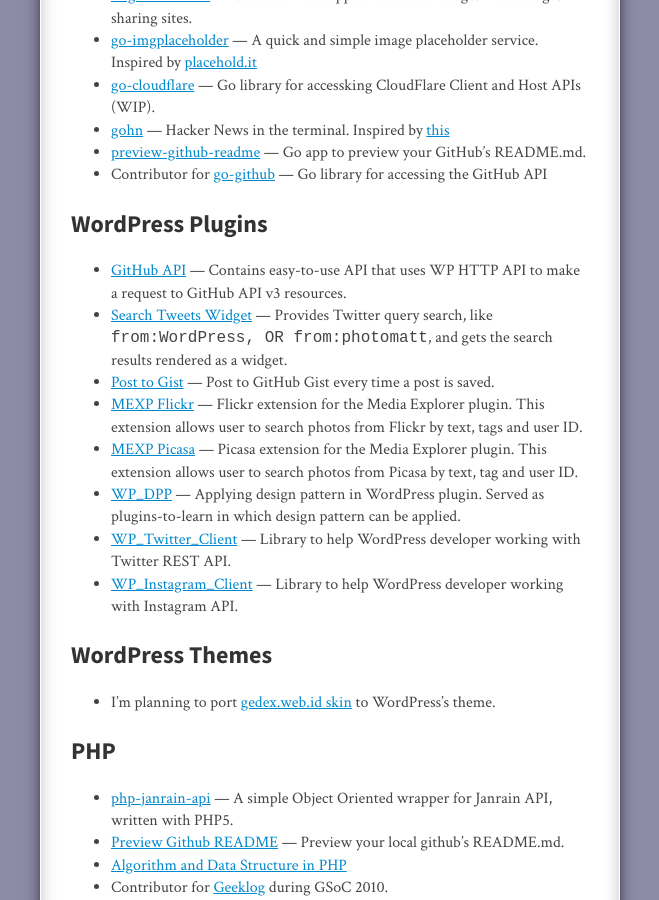
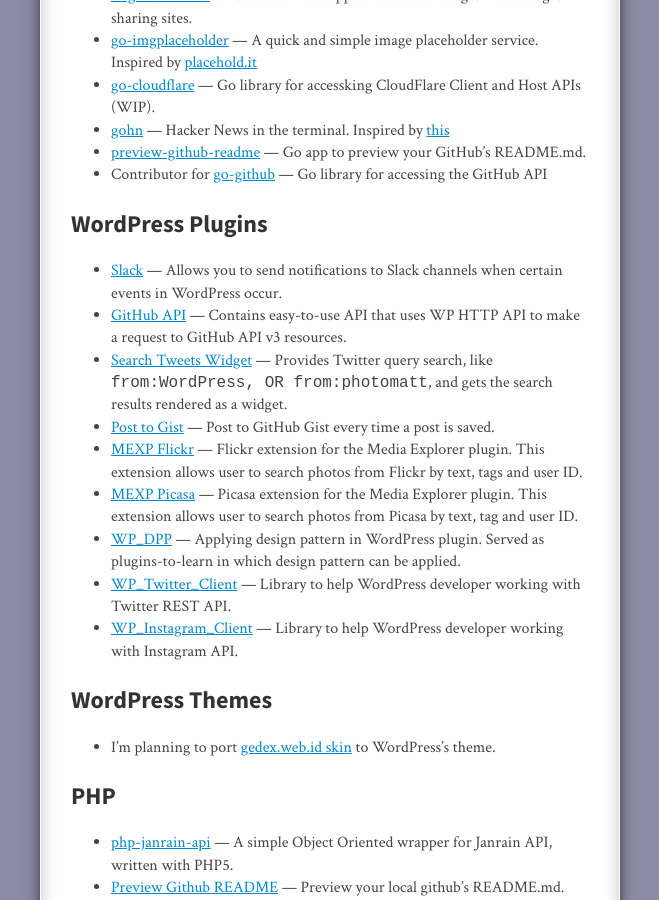
Before and after one commit to gedex/gedex.github.com, a Jekyll site: the page built from projects/index.md, in a window 1280 px wide and 900 px high, scrolled down 785 px. Shown: the whole window, without its empty margins (310-969 px from the left). Built offline with Jekyll 4.4.1, drawn with Linux system fonts in a browser that asks for light colours; nearby versions of some CDN libraries; some web fonts are replaced; comment, search, counter and statistics services are not loaded.

Commit message:
Added wp-slack to projects list.

```diff
--- a/projects/index.md
+++ b/projects/index.md
@@ -31,6 +31,7 @@ layout: page
 
 ## WordPress Plugins
 
+* [Slack](http://wordpress.org/plugins/slack) &mdash; Allows you to send notifications to Slack channels when certain events in WordPress occur.
 * [GitHub API](https://github.com/gedex/wp-github-api) &mdash; Contains easy-to-use API that uses WP HTTP API to make a request to GitHub API v3 resources.
 * [Search Tweets Widget](http://wordpress.org/plugins/search-tweets-widget/) &mdash; Provides Twitter query search, like `from:WordPress, OR from:photomatt`, and gets the search results rendered as a widget.
 * [Post to Gist](https://github.com/gedex/wp-post-to-gist) &mdash; Post to GitHub Gist every time a post is saved.
```
